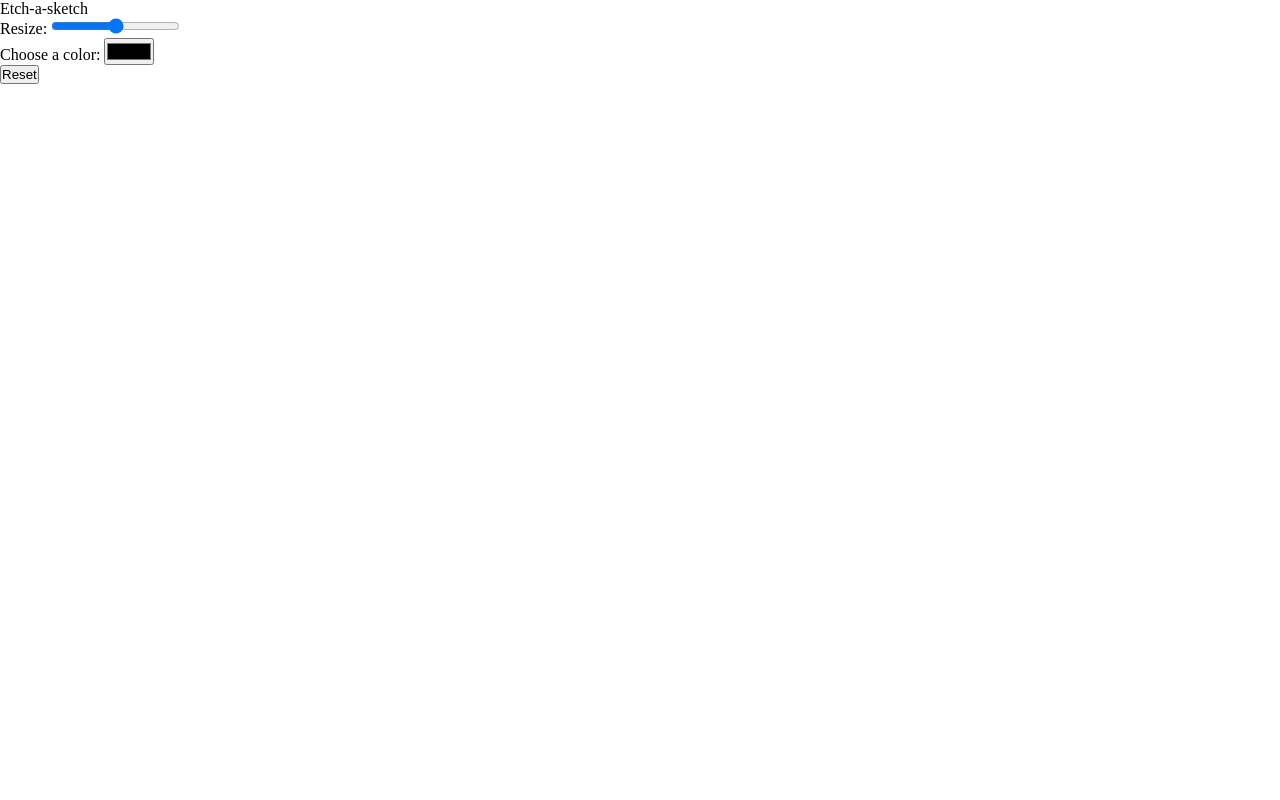
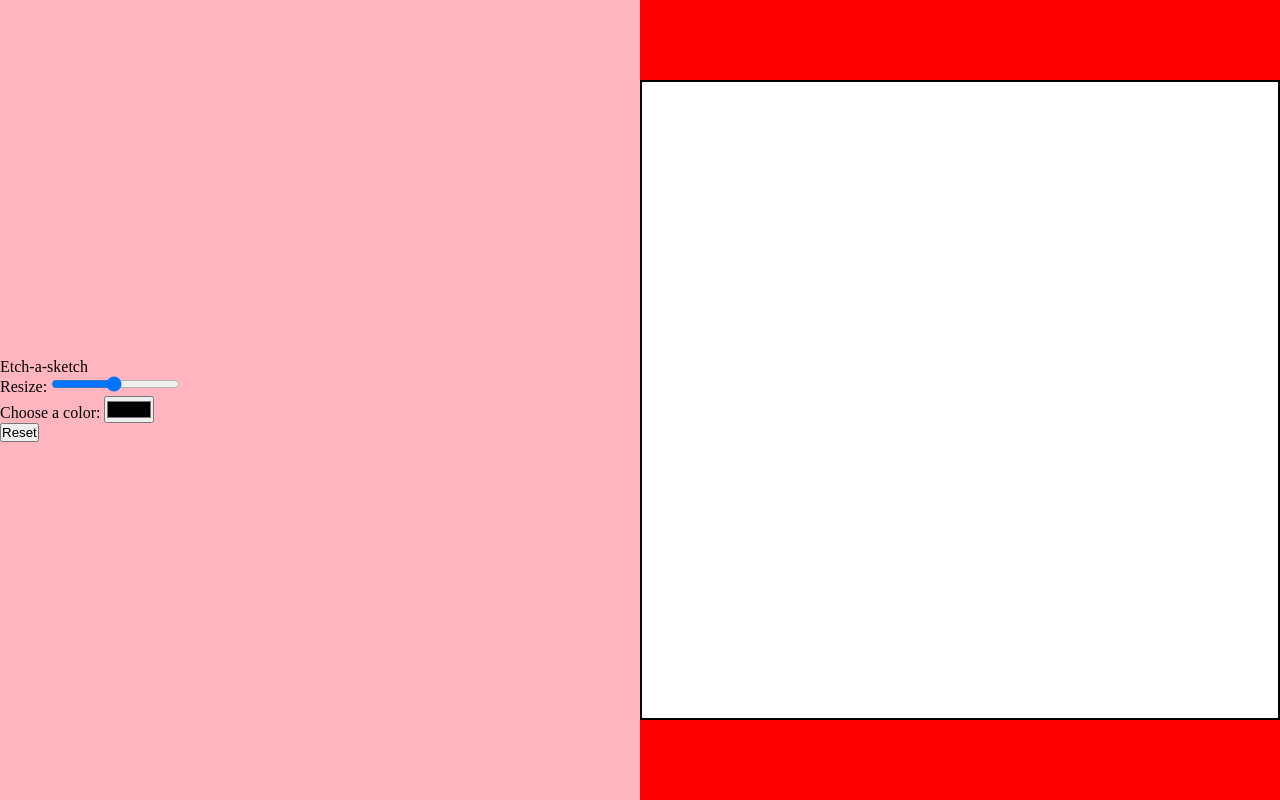
Before and after one commit to exequielyuri/odin-etch-a-sketch, a plain HTML site: page index.html in a window 1280 px wide. Drawn offline with Linux system fonts and the light colour scheme.

Commit message:
Add custom sizing slider

```diff
--- a/index.html
+++ b/index.html
@@ -15,7 +15,7 @@
         <div id="settings">
             <div class="slide-container">
                 Resize:
-                <input type="range" min="" max="" value="" class="slider">
+                <input type="range" min="1" max="50" value="25" id="size-slider">
             </div>
             <div class="color-picker">
                 Choose a color:
--- a/script.js
+++ b/script.js
@@ -1,11 +1,16 @@
-/**
- * for-loop: create divs
- *
- */
+function changeBoardSize() {
+    const size = sizeSlider.value + "vw";
+    grid.style.setProperty("width", size);
+}
 
-const container = document.getElementById("container");
-const dimension = 100;
+
+const grid = document.getElementById("grid");
+const board = document.getElementById("board");
+const sizeSlider = document.getElementById("size-slider");
+
+const dimension = 5;
 const cells = [];
+const penColor = "green";
 
 for (let i=0; i < dimension**2; i++) {
     cells.push(document.createElement("div"));
@@ -13,8 +18,10 @@ for (let i=0; i < dimension**2; i++) {
 
 cells.forEach((cell) => {
     cell.classList.add("cell");
-    container.appendChild(cell);
-    cell.addEventListener('mouseover', () => cell.style.cssText = "background-color: black");
+    cell.addEventListener('mouseover', ()=>cell.style.cssText = `background-color: ${penColor}`);
+    grid.appendChild(cell);
 });
 
-container.style.cssText = `grid-template-columns: repeat(${dimension}, 1fr)`;
+grid.style.cssText = `grid-template-columns: repeat(${dimension}, auto)`;
+
+sizeSlider.addEventListener('input', changeBoardSize);
--- a/style.css
+++ b/style.css
@@ -3,10 +3,31 @@
     padding: 0;
 }
 
-#container {
+body {
+    height: 100vh;
+    width: 100vw;
+    display: flex;
+    align-items: center;
+    justify-content: space-between;
+
+    background: lightpink;
+}
+
+#board {
+    background-color: red;
+    height: 100vh;
+    width: 50vw;
+
+    display: flex;
+    justify-content: center;
+    align-items: center;
+}
+
+#grid {
     display: grid;
     border: 2px solid black;
-    margin: 8px;
+
+    width: 50vw;
 }
 
 .cell {
```
